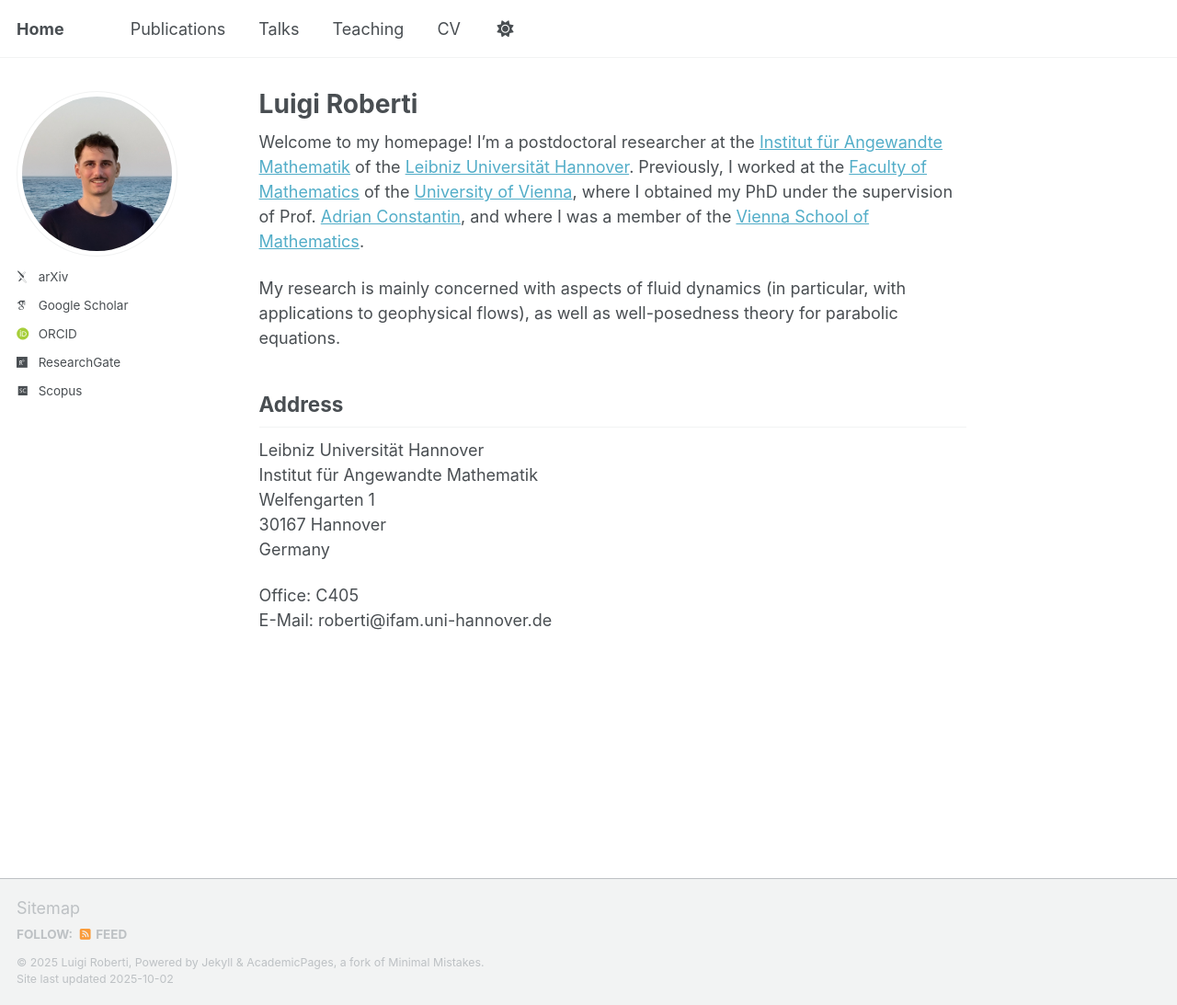
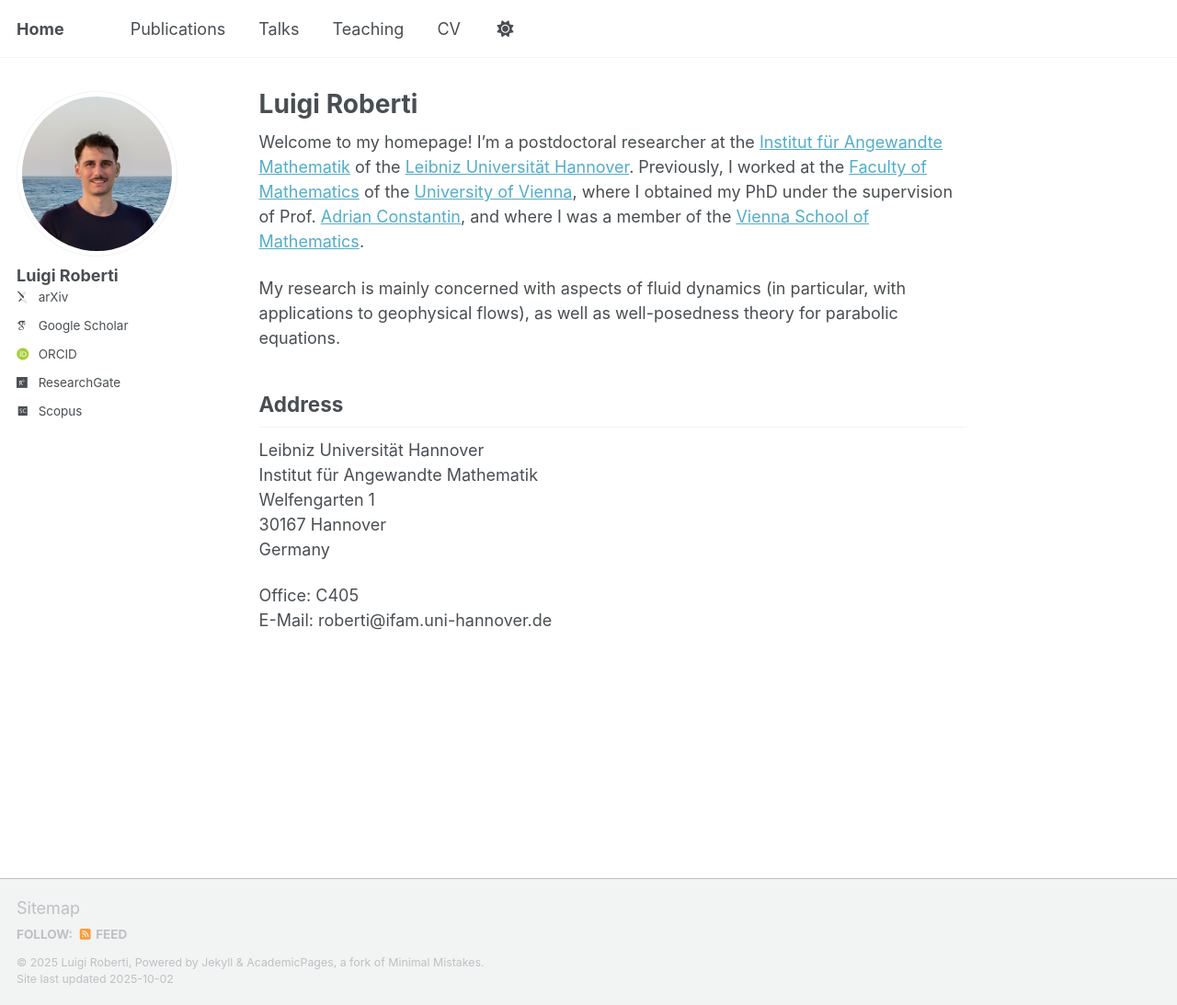
Before and after one commit to luigi-roberti/luigi-roberti.github.io, a Jekyll site: the page built from _pages/about.md, in a window 1280 px wide and 1093 px high. Shown: the whole window at 92% size. Built offline with Jekyll 4.4.1, drawn with Linux system fonts in a browser that asks for light colours; some web fonts are replaced; a script that is not in the unit is left out.

Commit message:
Update _config.yml

```diff
--- a/_config.yml
+++ b/_config.yml
@@ -24,7 +24,7 @@ repository               : "luigi-roberti/luigi-roberti.github.io"
 author:
   # Biographic information
   avatar           : "profile.jpg"
-  name             : # "Luigi Roberti"
+  name             : Luigi Roberti
   pronouns         : # example: "she/her"
   bio              : # "Short biography for the left-hand sidebar"
   employer         : # "Leibniz Universität Hannover"
```
